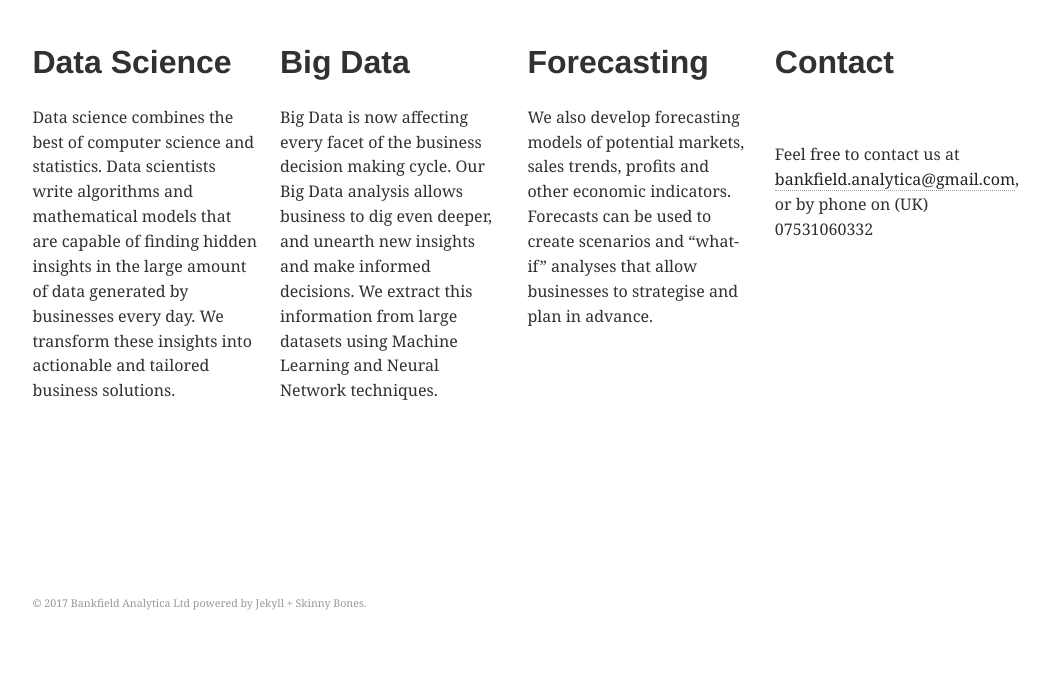
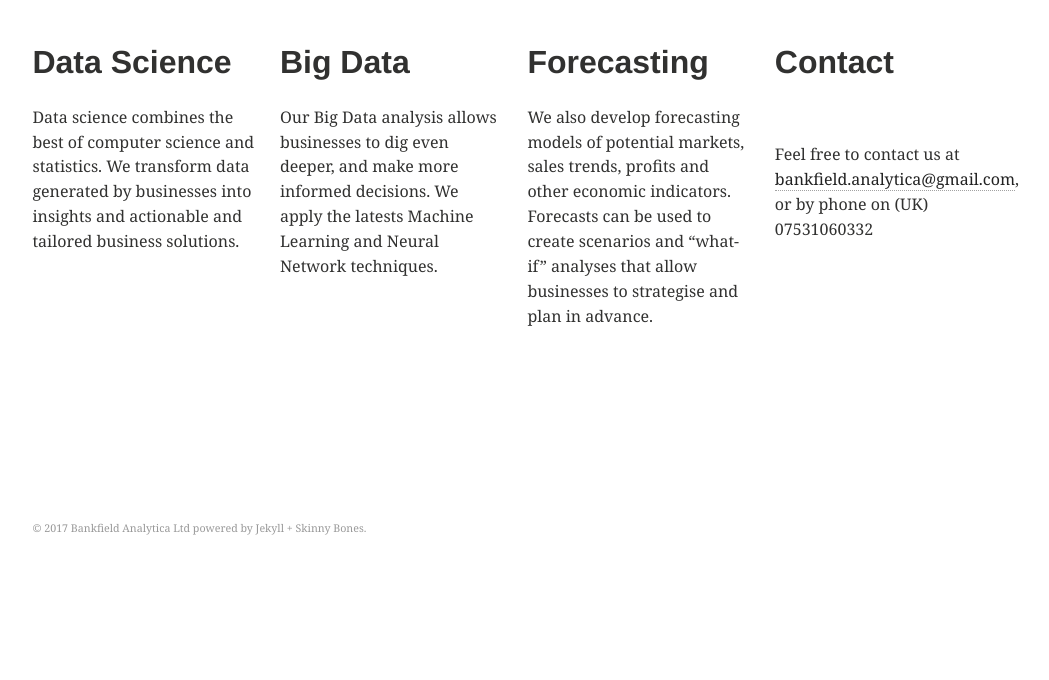
Before and after one commit to Bankfield-Analytica/.github.io, a Jekyll site: the page built from index.md, in a window 1280 px wide. Shown: the part 388-1068 px from the top of the page, without its empty margins (124-1173 px from the left). Built offline with Jekyll 4.4.1, drawn with Linux system fonts in a browser that asks for light colours; after the commit the page ends 993 px from its top, so only the background shows below that.

Commit message:
Update index.md

```diff
--- a/index.md
+++ b/index.md
@@ -15,12 +15,12 @@ permalink: /
 
 <div class="tile">
   <h1>Data Science</h1>
-  <p>Data science combines the best of computer science and statistics. Data scientists write algorithms and mathematical models that are capable of finding hidden insights in the large amount of data generated by businesses every day. We transform these insights into actionable and tailored business solutions.</p>
+  <p>Data science combines the best of computer science and statistics. We transform data generated by businesses into insights and actionable and tailored business solutions.</p>
 </div><!-- /.tile -->
 
 <div class="tile">
   <h1>Big Data</h1>
-  <p>Big Data is now affecting every facet of the business decision making cycle. Our Big Data analysis allows business to dig even deeper, and unearth new insights and make informed decisions. We extract this information from large datasets using Machine Learning and Neural Network techniques.</p>
+  <p>Our Big Data analysis allows businesses to dig even deeper, and make more informed decisions. We apply the latests Machine Learning and Neural Network techniques.</p>
 </div><!-- /.tile -->
 
 <div class="tile">
```
